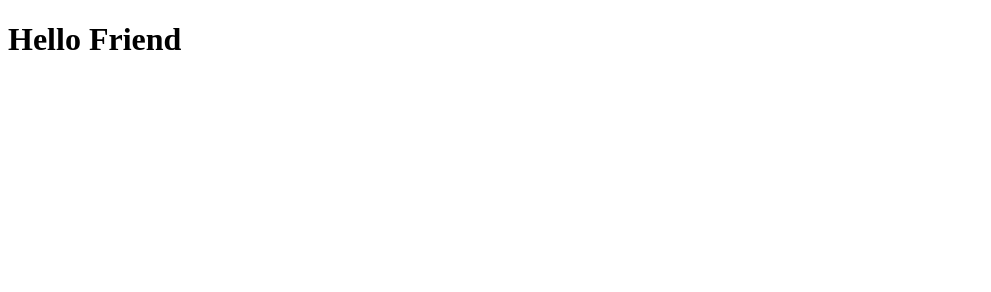
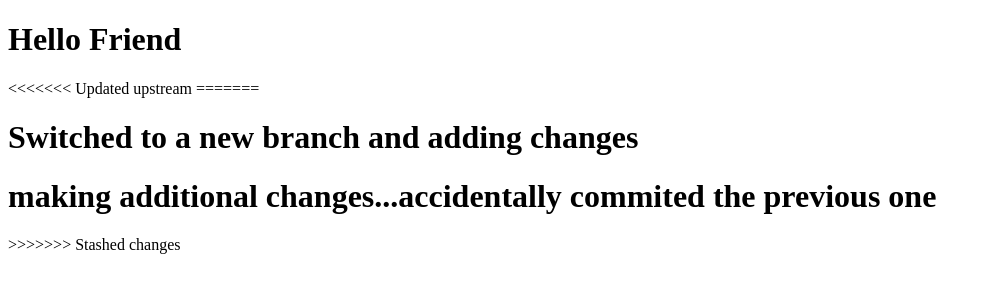
Before and after one commit to Rukeeo1/git_essentials_practice, a plain HTML site: page index.html in a window 1280 px wide. Shown: the whole page, without its empty margins (0-991 px from the left). Drawn offline with Linux system fonts and the light colour scheme.

Commit message:
added index.html

```diff
--- a/index.html
+++ b/index.html
@@ -8,5 +8,10 @@
 </head>
 <body>
     <h1>Hello Friend</h1>
+<<<<<<< Updated upstream
+=======
+    <h1>Switched to a new branch and adding changes</h1>
+    <h1>making additional changes...accidentally commited the previous one</h1>
+>>>>>>> Stashed changes
 </body>
 </html>
```
